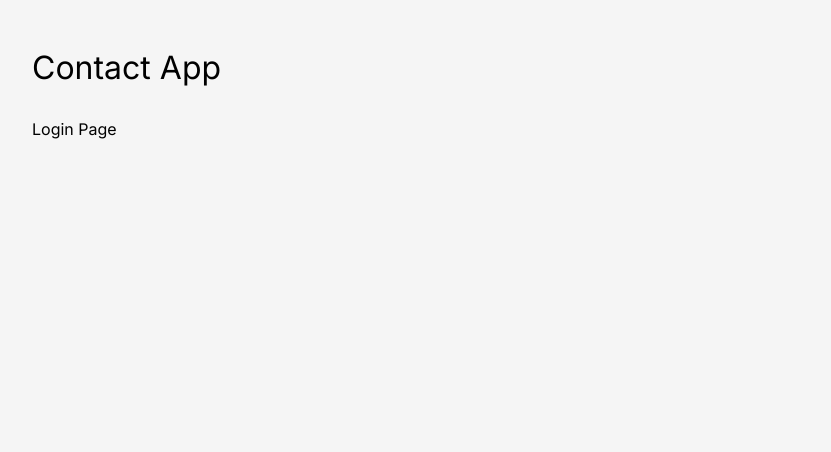
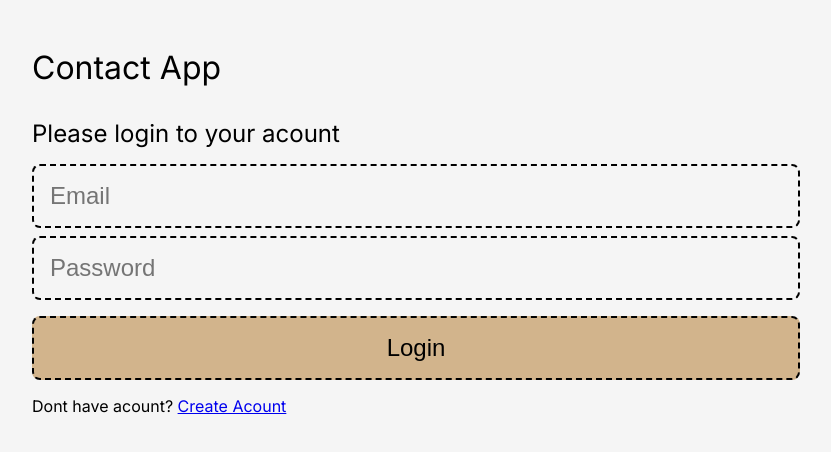
Before and after one commit to rizalsuryana/React-Fundamental, a React (Vite) app: page / in a window 1280 px wide. Shown: the top 452 px of the page, without its empty margins (224-1055 px from the left). Built offline with nearby package versions, Linux system fonts and the light colour scheme.

Commit message:
memperbaiki bug, dan menambahkan fitur login

```diff
--- a/src/component/ContactApp.jsx
+++ b/src/component/ContactApp.jsx
@@ -4,6 +4,8 @@ import Navigation from './Navigation';
 import HomePage from '../pages/HomePage';
 import AddPage from '../pages/AddPage';
 import RegisterPage from '../pages/RegisterPage';
+import LoginPage from '../pages/LoginPage';
+import { getUserLogged, putAccessToken } from "../utils/api";
 
 
 class ContactApp extends React.Component {
@@ -13,7 +15,21 @@ class ContactApp extends React.Component {
         this.state={
             authedUser : null,
         };
+    this.onLoginSuccess = this.onLoginSuccess.bind(this);
+
     }
+
+    async onLoginSuccess ({accessToken}) {
+        putAccessToken(accessToken);
+        const {data} = await getUserLogged();
+
+        this.setState(()=>{
+            return {
+                authedUser: data,
+            };
+        });
+    }
+
 
 
     render() {
@@ -26,7 +42,7 @@ class ContactApp extends React.Component {
                     </header>
                     <main>
                         <Routes>
-                            <Route path='/*' element={<p>Login Page</p>}/>
+                            <Route path='/*' element={<LoginPage loginSuccess={this.onLoginSuccess}/>}/>
                             <Route path='/register' element={<RegisterPage/>}/>
                         </Routes>
                     </main>
--- a/src/component/ContactList.jsx
+++ b/src/component/ContactList.jsx
@@ -1,5 +1,6 @@
 import ContactItem from "./ContactItem";
 import PropTypes from "prop-types";
+import React from "react";
 
 const ContactList = ({contacts, onDelete}) => {
     return (
--- a/src/pages/LoginPage.jsx
+++ b/src/pages/LoginPage.jsx
@@ -15,4 +15,20 @@ const LoginPage = ({loginSuccess}) =>{
             loginSuccess(data);
         }
     }
+
+    return (
+        <section className="login-page">
+            <h2>Please login to your acount</h2>
+            <LoginInput login={onLogin}/>
+            <p>Dont have acount? <Link to='/register'>Create Acount</Link>
+            </p>
+        </section>
+    );
 }
+
+LoginPage.propTypes = {
+    loginSuccess : PropTypes.func.isRequired,
+}
+
+
+export default LoginPage;
--- a/vite.config.js
+++ b/vite.config.js
@@ -3,8 +3,8 @@ import react from '@vitejs/plugin-react'
 
 // https://vitejs.dev/config/
 export default defineConfig({
-  // plugins: [react()],
-  server:{
-    port: 8888,
-  }
+  plugins: [react()],
+  // server:{
+  //   port: 8888,
+  // }
 })
```
